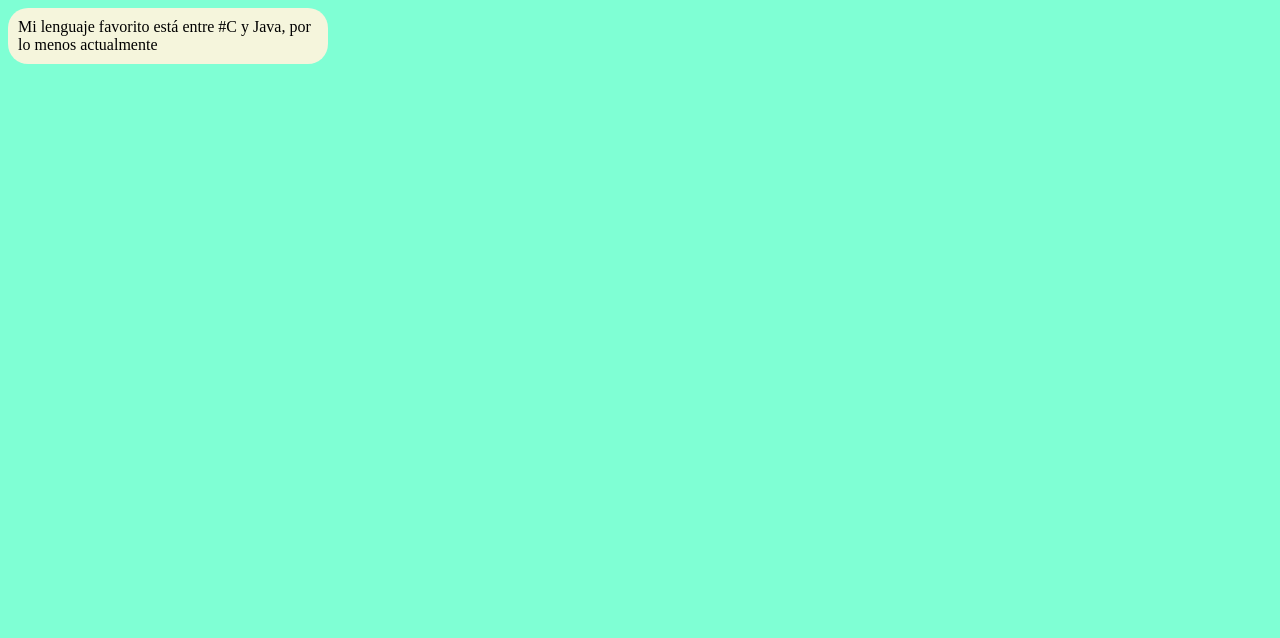
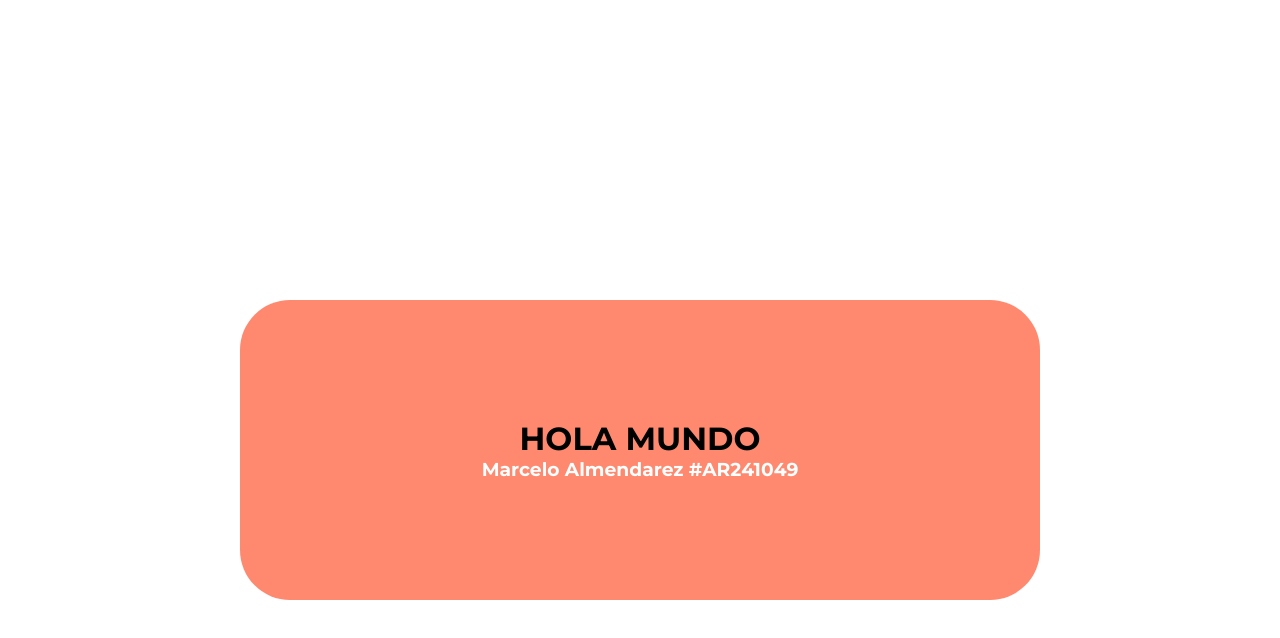
Before and after one commit to AlfredoAguilera1006/DPS-grupo_7, a plain HTML site: page index.html in a window 1280 px wide. Drawn offline with Linux system fonts and the light colour scheme.

Commit message:
Ejercicio1
Div decorado hola mundo

```diff
--- a/index.html
+++ b/index.html
@@ -3,12 +3,16 @@
 <head>
     <meta charset="UTF-8">
     <meta name="viewport" content="width=device-width, initial-scale=1.0">
-    <title>Document</title>
+    <title>HOLA MUNDO</title>
     <link rel="stylesheet" href="style.css">
+    <link rel="preconnect" href="https://fonts.googleapis.com">
+<link rel="preconnect" href="https://fonts.gstatic.com" crossorigin>
+<link href="https://fonts.googleapis.com/css2?family=Montserrat:ital,wght@0,100..900;1,100..900&display=swap" rel="stylesheet">
 </head>
 <body>
-    <div id = "AS240144">
-        Mi lenguaje favorito está entre #C y Java, por lo menos actualmente
-    </div>
+    <div class="hi">
+    <h1>HOLA MUNDO</h1>
+    <h3>Marcelo Almendarez #AR241049</h3>
+</div>
 </body>
 </html>
--- a/style.css
+++ b/style.css
@@ -1,10 +1,23 @@
 *{
-    background-color: aquamarine;
+    padding: 0;
+    margin: 0;
+    box-sizing: border-box;
+    font-family: "Montserrat", serif;
 }
 
-#AS240144{
-    width: 300px;
-    background-color: beige;
-    border-radius: 20px;
-    padding: 10px;
+
+.hi{
+    display: flex;
+    justify-content: center;
+    align-items: center;
+    flex-direction: column;
+    background-color: #ff896f;
+    margin: 300px auto;
+    width: 800px;
+    height: 300px;
+    border-radius: 50px;
 }
+
+.hi h3{
+    color: #ffff;
+}
```
